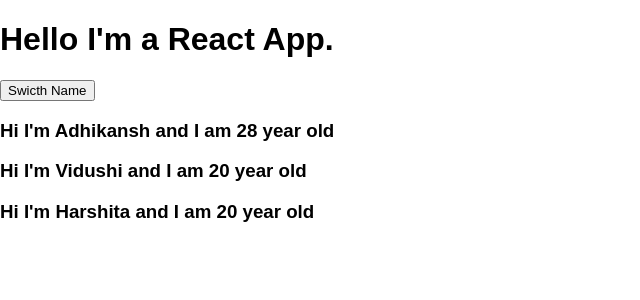
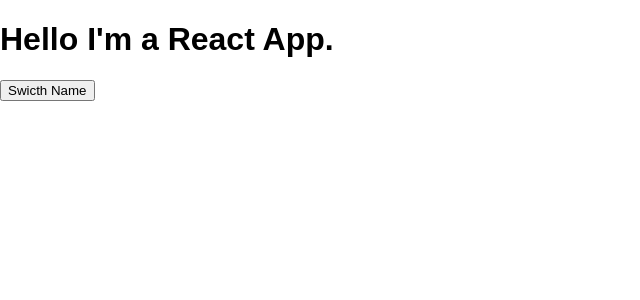
Before and after one commit to SIAM-VIT/React-Js, a React (Create React App) app in the folder react-complete-guide/: page / in a window 1280 px wide. Shown: the top 300 px of the page, without its empty margins (0-640 px from the left). Built offline with nearby package versions, Linux system fonts and the light colour scheme.

Commit message:
readme.md

```diff
--- a/react-complete-guide/src/App.js
+++ b/react-complete-guide/src/App.js
@@ -5,6 +5,10 @@
 
 class App extends Component {
   state = {
+    person: []
+  };
+  switchNameHandler = () => {
+    this.setState = {
       persons: [
         {
           name: "Adhikansh",
@@ -20,24 +24,25 @@
         }
       ]
     };
+  };
 
   render() {
     return (
       <div>
         <h1>Hello I'm a React App.</h1>
-        <button>Swicth Name</button>
-        <Person
+        <button onClick={this.switchNameHandler()}>Swicth Name</button>
+        {/* <Person
           name={this.state.persons[0].name}
           age={this.state.persons[0].age}
-        />
-        <Person
+        /> */}
+        {/* <Person
           name={this.state.persons[1].name}
           age={this.state.persons[1].age}
         />
         <Person
           name={this.state.persons[2].name}
           age={this.state.persons[2].age}
-        />
+        /> */}
       </div>
     );
     // return React.createElement(
```
Lines whose indentation alone changed are shown as unchanged.
